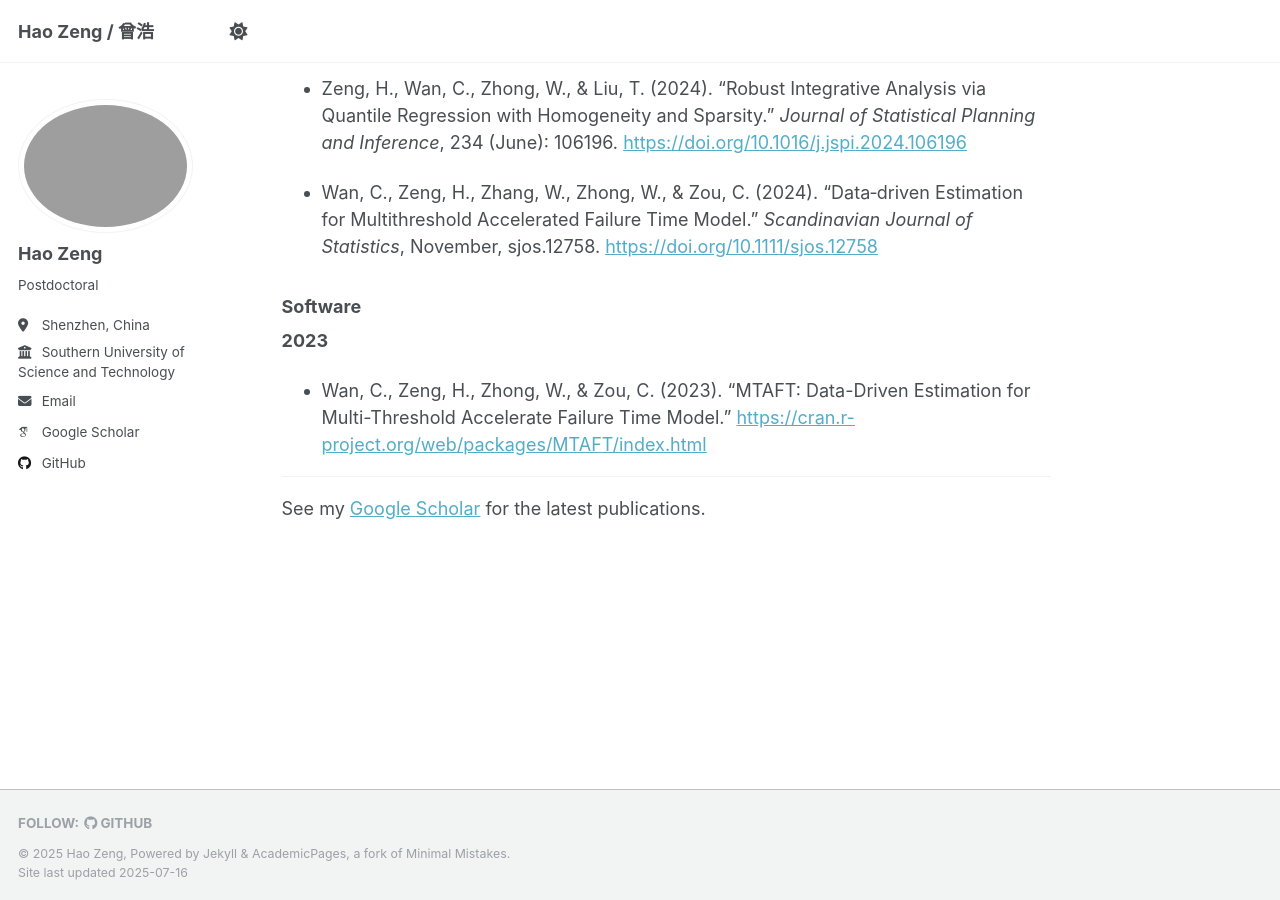
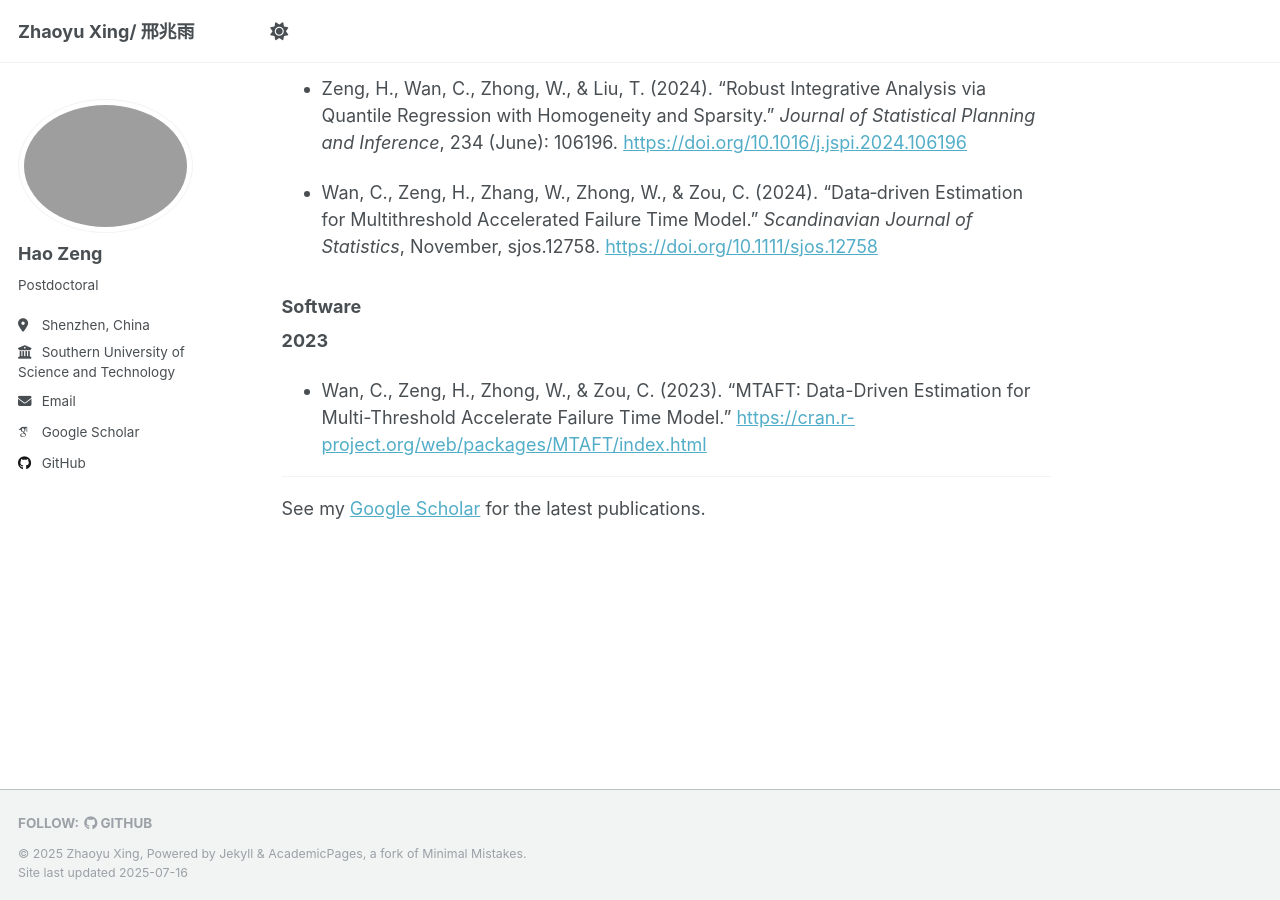
Before and after one commit to ZhaoyuXingStat/ZhaoyuXingStat.github.io, a Jekyll site: the page built from _pages/about.md, in a window 1280 px wide and 900 px high, scrolled down 1803 px. Built offline with Jekyll 4.4.1, drawn with Linux system fonts in a browser that asks for light colours; some web fonts are replaced.

Commit message:
Update _config.yml

```diff
--- a/_config.yml
+++ b/_config.yml
@@ -9,13 +9,13 @@
 # Basic Site Settings
 locale                   : "en-US"
 site_theme               : "default"
-title                    : "Hao Zeng / 曾浩"
+title                    : "Zhaoyu Xing/ 邢兆雨"
 title_separator          : "-"
-name                     : &name "Hao Zeng"
-description              : &description "Postdoctoral Researcher in Statistics"
-url                      : https://zenghao-stat.github.io # the base hostname & protocol for your site e.g. "https://[your GitHub username].github.io" or if you already have some other page hosted on Github then use "https://[your GitHub username].github.io/[Your Repo Name]"
+name                     : &name "Zhaoyu Xing"
+description              : &description "Robert and Sara Lumpkins Postdoctoral Research Associate"
+url                      : https://ZhaoyuXingStat.github.io # the base hostname & protocol for your site e.g. "https://[your GitHub username].github.io" or if you already have some other page hosted on Github then use "https://[your GitHub username].github.io/[Your Repo Name]"
 baseurl                  : "" # the subpath of your site, e.g. "/blog"
-repository               : "zenghao-stat/zenghao-stat.github.io"
+repository               : "ZhaoyuXingStat.github.io"
 
 # Site Author - The following control what appear as part of the author content on the side bar.
 #               If a field is blank the icon and link will not appear, otherwise it will be shown.
```
